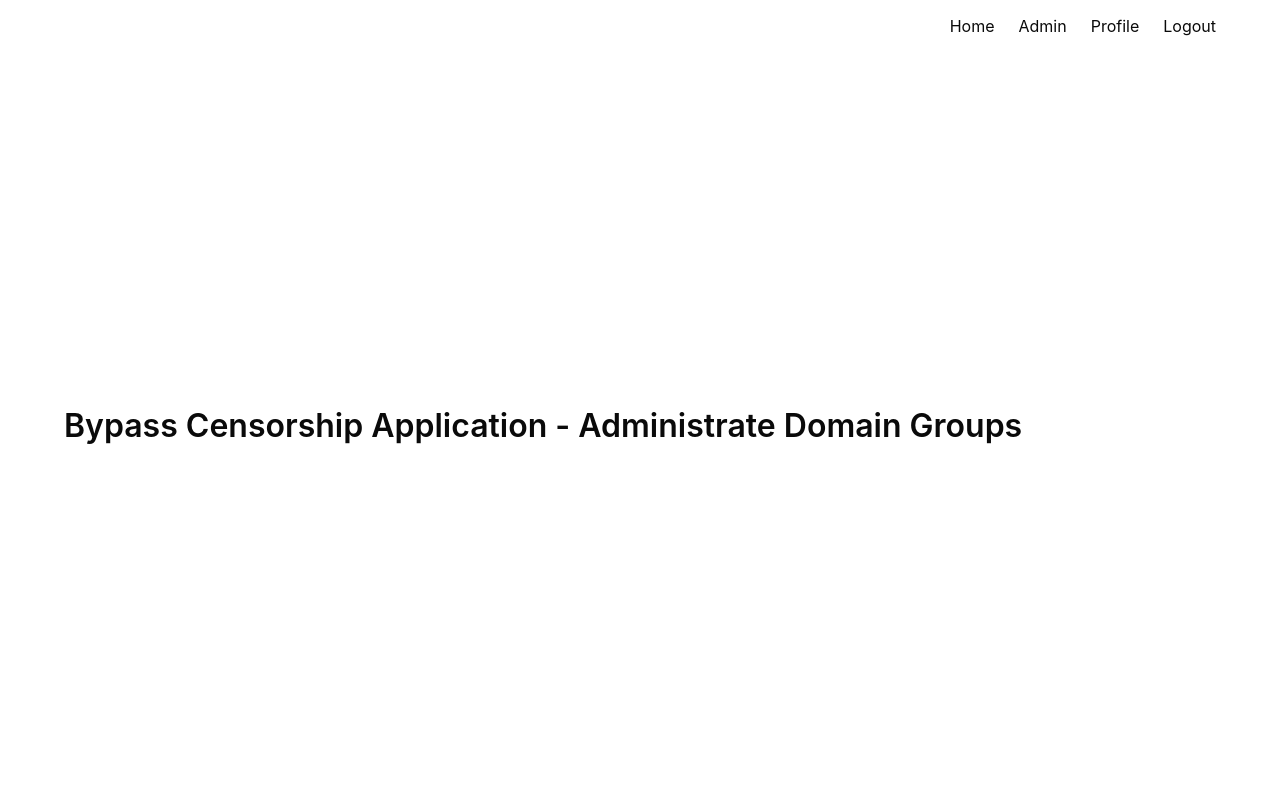
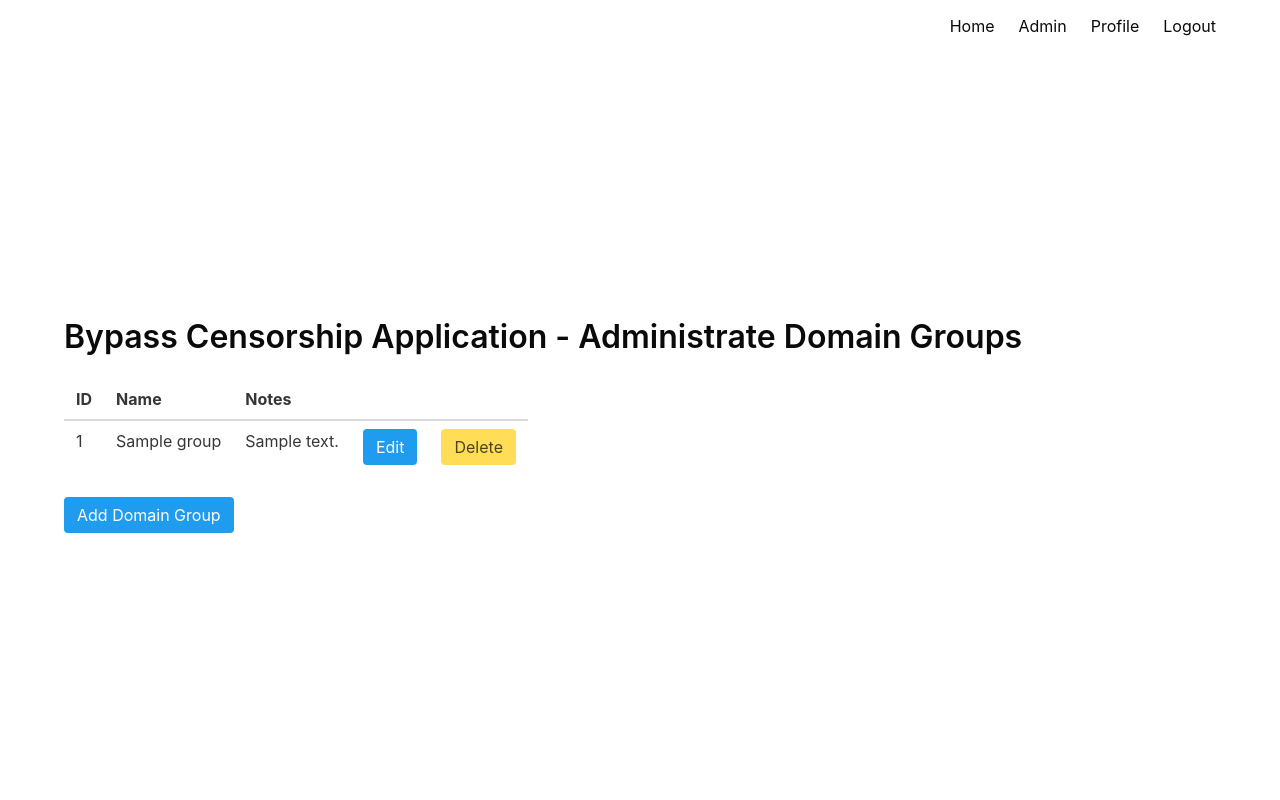
Before and after one commit to OpenTechFund/bypass-otf_proxy, a Flask app: page /admin/domain_groups in a window 1280 px wide. Run offline with Flask 3, Linux system fonts and the light colour scheme; a user stored in the database is signed in; tables that the repository leaves empty hold one stand-in row (values such as "Sample post").

Commit message:
Administering domains and domain groups.

```diff
--- a/bcapp/flaskapp/app/admin_routes.py
+++ b/bcapp/flaskapp/app/admin_routes.py
@@ -3,8 +3,8 @@ from flask import render_template, redirect, url_for, request, flash
 from flask_login import login_required, current_user, login_user, logout_user
 from werkzeug.security import generate_password_hash, check_password_hash
 from app import app
-from app.models import User, Token, Domain, Mirror, Report, LogReport, DomainGroup
-from app.forms import UserForm, DomainForm
+from app.models import User, Token, Domain, Mirror, Report, LogReport, DomainGroup, DGDomain
+from app.forms import UserForm, DomainForm, DomainGroupForm
 from . import db
 from . import admin_utilities
 import repo_utilities
@@ -24,6 +24,8 @@ def admin():
     else:
         return render_template('admin.html', name=current_user.name)
 
+## Admin Domains/Groups
+
 @app.route('/admin/domains')
 @login_required
 def admin_domains():
@@ -35,7 +37,36 @@ def admin_domains():
         return redirect(url_for('profile'))
     else:
         domains = Domain.query.all()
-        return render_template('admin_domains.html', domains=domains)
+        dg_domains = DGDomain.query.all()
+        domain_groups = DomainGroup.query.all()
+        dg_dict = {}
+        for dg in domain_groups:
+            dg_dict[dg.id] = dg.name
+        for domain in domains:
+            for dgd in dg_domains:
+                if dgd.domain_id == domain.id:
+                    domain.coded_dg = dg_dict[dgd.domain_group_id]
+
+        return render_template('admin_domains.html', domains=domains, domain_groups=domain_groups)
+
+@app.route('/admin/domains/domain_group_choice', methods=['GET'])
+@login_required
+def domain_group_choice():
+    """
+    Add domain group to domain
+    """
+    if not current_user.admin:
+        flash('Have to be an admin!')
+        return redirect(url_for('profile'))
+    else:
+        if request.args.get('domain_group_choice'):
+            dg_domain = DGDomain(
+                domain_id=request.args.get('domain_id'),
+                domain_group_id=request.args.get('domain_group_choice')
+            )
+            db.session.add(dg_domain)
+            db.session.commit()
+        return redirect(url_for('admin_domains'))
 
 @app.route('/admin/domains/<id>', methods=['GET', 'POST'])
 @login_required
@@ -64,10 +95,24 @@ def edit_domain(id):
             form.s3_storage_bucket.data = domain.s3_storage_bucket
 
         return render_template('edit_domain.html',
-                                    title='Edit Doman',
+                                    title='Edit Domain',
                                     domain=domain,
                                     form=form)
 
+@app.route('/admin/domains/delete/<id>')
+@login_required
+def delete_domain(id):
+    """
+    Delete domain
+    """
+    if not current_user.admin:
+        flash('Have to be an admin!')
+        return redirect(url_for('profile'))
+    else:
+        domain = Domain.query.filter_by(id=id).first_or_404()
+        db.session.delete(domain)
+        db.session.commit()
+        return redirect(url_for('admin_domains'))
 
 @app.route('/admin/domain_groups')
 @login_required
@@ -79,7 +124,73 @@ def admin_domain_groups():
         flash('Have to be an admin!')
         return redirect(url_for('profile'))
     else:
-        return render_template('admin_domain_groups.html')
+        domain_groups = DomainGroup.query.all()
+        return render_template('admin_domain_groups.html', domain_groups=domain_groups)
+
+@app.route('/admin/domain_groups/delete/<id>')
+@login_required
+def delete_domain_group(id):
+    """
+    Delete Domain Group
+    """
+    if not current_user.admin:
+        flash('Have to be an admin!')
+        return redirect(url_for('profile'))
+    else:
+        domain_group = DomainGroup.query.filter_by(id=id).first_or_404()
+        db.session.delete(domain_group)
+        db.session.commit()
+        return redirect(url_for('admin_domain_groups'))
+
+@app.route('/admin/domain_groups/<id>', methods=['GET', 'POST'])
+@login_required
+def edit_domain_group(id):
+    """
+    Edit Domain Group
+    """
+    if not current_user.admin:
+        flash('Have to be an admin!')
+        return redirect(url_for('profile'))
+    else:
+        domain_group = DomainGroup.query.filter_by(id=id).first_or_404()
+        form = DomainGroupForm()
+        if request.method == 'POST':
+            domain_group.name = form.name.data
+            domain_group.notes = form.notes.data
+            db.session.commit()
+            flash('Your changes have been saved.')
+            return redirect(url_for('admin_domain_groups'))
+        elif request.method == 'GET':
+            form.name.data = domain_group.name
+            form.notes.data = domain_group.notes
+
+        return render_template('edit_domain_group.html',
+                                    title='Edit Domain Group',
+                                    domain_group=domain_group,
+                                    form=form)
+
+@app.route('/admin/domain_groups/add', methods=['GET', 'POST'])
+@login_required
+def add_domain_group():
+    """
+    Add domain groups
+    """
+    if not current_user.admin:
+        flash('Have to be an admin!')
+        return redirect(url_for('profile'))
+    else:
+        form = DomainGroupForm()
+        if request.method == 'POST':
+            name = form.name.data
+            notes = form.notes.data
+            domain_group = DomainGroup(name=name, notes=notes)
+            db.session.add(domain_group)
+            db.session.commit()
+            return redirect(url_for('admin_domain_groups'))
+
+        return render_template('edit_domain_group.html', title="Add Domain Group", form=form)
+
+## Admin Users
 
 @app.route('/admin/users')
 @login_required
@@ -93,6 +204,21 @@ def admin_users():
     else:
         users = User.query.all()
         return render_template('admin_users.html', users=users)
+
+@app.route('/admin/users/delete/<id>')
+@login_required
+def delete_user(id):
+    """
+    Delete User
+    """
+    if not current_user.admin:
+        flash('Have to be an admin!')
+        return redirect(url_for('profile'))
+    else:
+        user = User.query.filter_by(id=id).first_or_404()
+        db.session.delete(user)
+        db.session.commit()
+        return redirect(url_for('admin_users'))
 
 @app.route('/admin/users/<id>', methods=['GET', 'POST'])
 @login_required
@@ -123,6 +249,8 @@ def edit_user(id):
                                 title='Edit User',
                                 user=user,
                                 form=form)
+
+## Testing
 
 @app.route('/testing', methods=['GET'])
 @login_required
@@ -198,7 +326,8 @@ def log_reports():
         domain_list = Domain.query.all()
         domains = []
         for dom in domain_list:
-            domains.append(dom.domain)
+            if dom.s3_storage_bucket:
+                domains.append(dom.domain)
         return render_template('log_reports.html', name=current_user.name, domains=domains)
     else:
         flash('Have to be an admin!')
--- a/bcapp/flaskapp/app/models.py
+++ b/bcapp/flaskapp/app/models.py
@@ -20,6 +20,7 @@ class DomainGroup(db.Model):
     __tablename__ = "domain_groups"
     id = db.Column(db.Integer, primary_key=True)
     name = db.Column(db.String, unique=True)
+    notes = db.Column(db.String)
 
     def __repr__(self):
         return '<id {}>'.format(self.id)
--- a/bcapp/flaskapp/app/templates/admin_domain_groups.html
+++ b/bcapp/flaskapp/app/templates/admin_domain_groups.html
@@ -5,5 +5,51 @@
   Bypass Censorship Application - Administrate Domain Groups
 </h1>
 
+<table class="table">
+  <thead>
+      <tr>
+          <th>
+              ID
+          </th>
+          <th>
+              Name
+          </th>
+          <th>
+              Notes
+          </th>
+          <th>
+
+          </th>
+          <th>
+
+          </th>
+      </tr>
+    </thead>
+    <tbody>
+      {% for domain_group in domain_groups %}
+        <tr>
+          <td>
+            {{ domain_group.id }}
+          </td>
+          <td>
+            {{ domain_group.name }}
+          </td>
+          <td>
+            {{ domain_group.notes }}
+          </td>
+          <td>
+            <a class="button is-info" href="{{ url_for('edit_domain_group', id=domain_group.id) }}">Edit</a>
+        </td>
+        <td>
+            <a class="button is-warning" href="{{ url_for('delete_domain_group', id=domain_group.id) }}">Delete</a>
+        </td>
+      </tr>
+    {% endfor %}
+    </tbody>
+  </table>
+  <p>
+    <a class="button is-info" href="{{ url_for('add_domain_group') }}">Add Domain Group</a>
+  </p>
+
 
 {% endblock %}
```
Also changed, not shown: bcapp/flaskapp/app/forms.py (+6 -1 lines), bcapp/flaskapp/app/templates/admin_domains.html (+26 -0 lines), bcapp/flaskapp/app/templates/admin_users.html (+7 -0 lines), bcapp/flaskapp/app/templates/edit_domain_group.html (added, +23 -0 lines).
